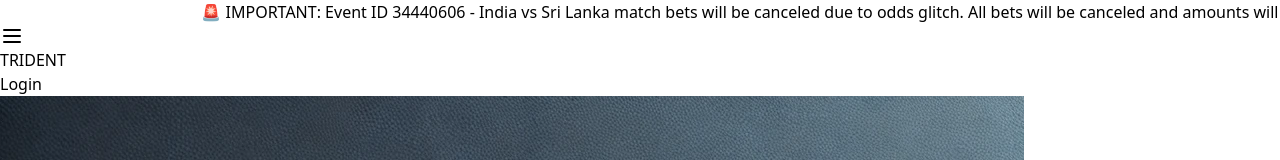
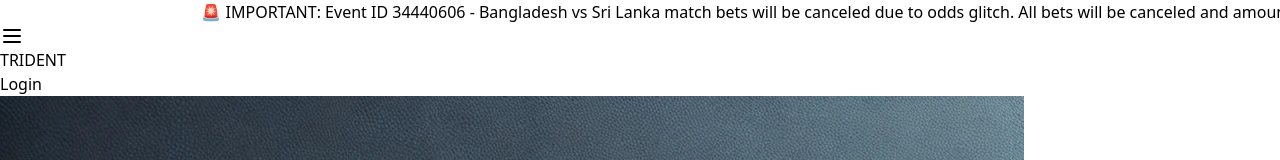
Before and after one commit to AmitSharma12332/TridentExNew, a React (Vite) app: page / in a window 1280 px wide. Shown: the top 160 px of the page. Built offline with nearby package versions, Linux system fonts and the light colour scheme; no server answers.

Commit message:
Update Navbar.jsx

```diff
--- a/src/components/Navbar.jsx
+++ b/src/components/Navbar.jsx
@@ -261,7 +261,7 @@ const NavbarComponent = ({ toggleSidebar, showsidebar }) => {
         {/* Marquee for important announcements */}
         <div className="marquee flex bg-red-600 text-white py-1 px-2 rounded-md mb-2 overflow-hidden">
           <div className="animate-marquee whitespace-nowrap text-sm font-medium">
-            🚨 IMPORTANT: Event ID 34440606 - India vs Sri Lanka match bets will
+            🚨 IMPORTANT: Event ID 34440606 - Bangladesh vs Sri Lanka match bets will
             be canceled due to odds glitch. All bets will be canceled and
             amounts will be refunded. 🚨
           </div>
```
